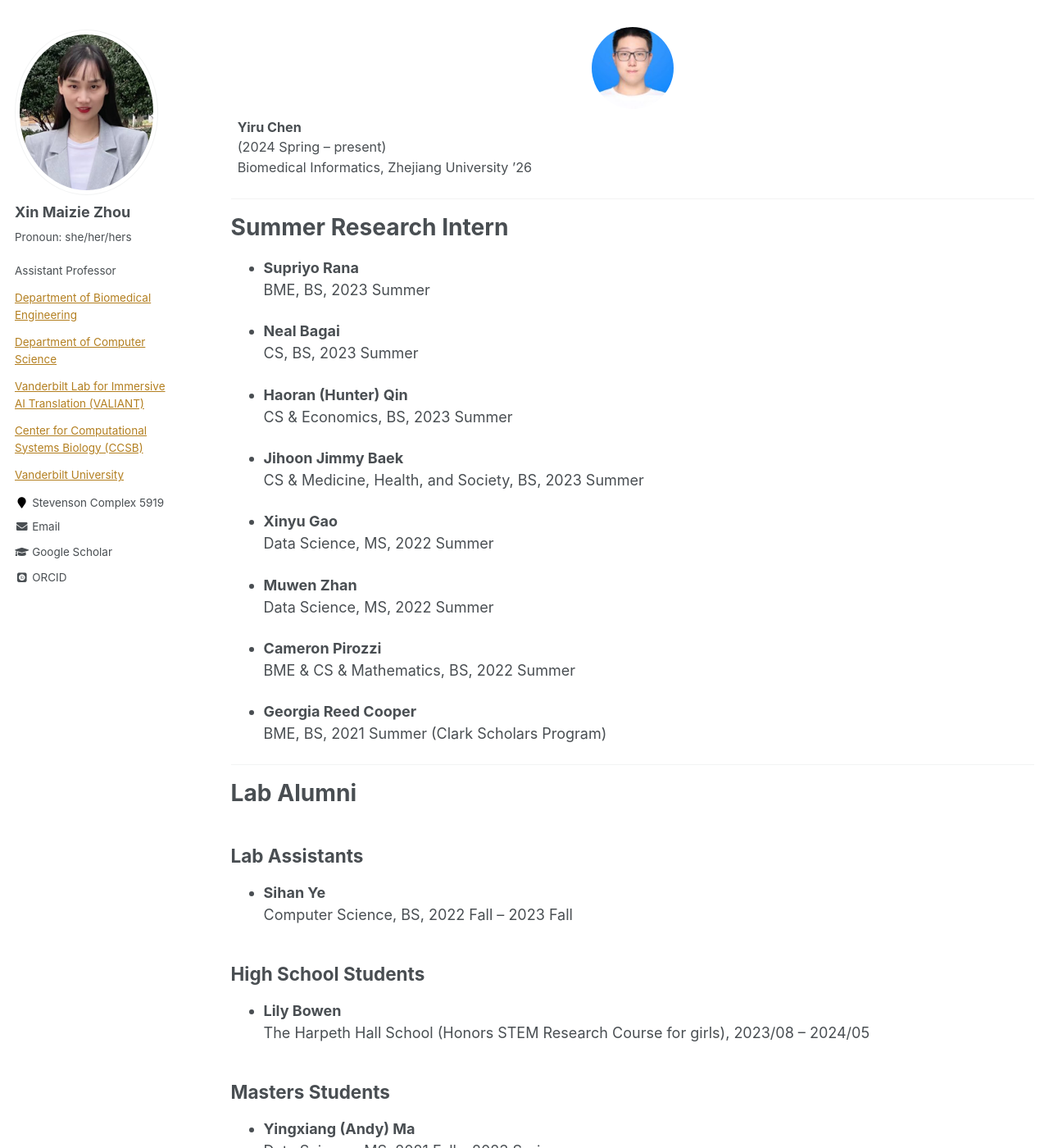
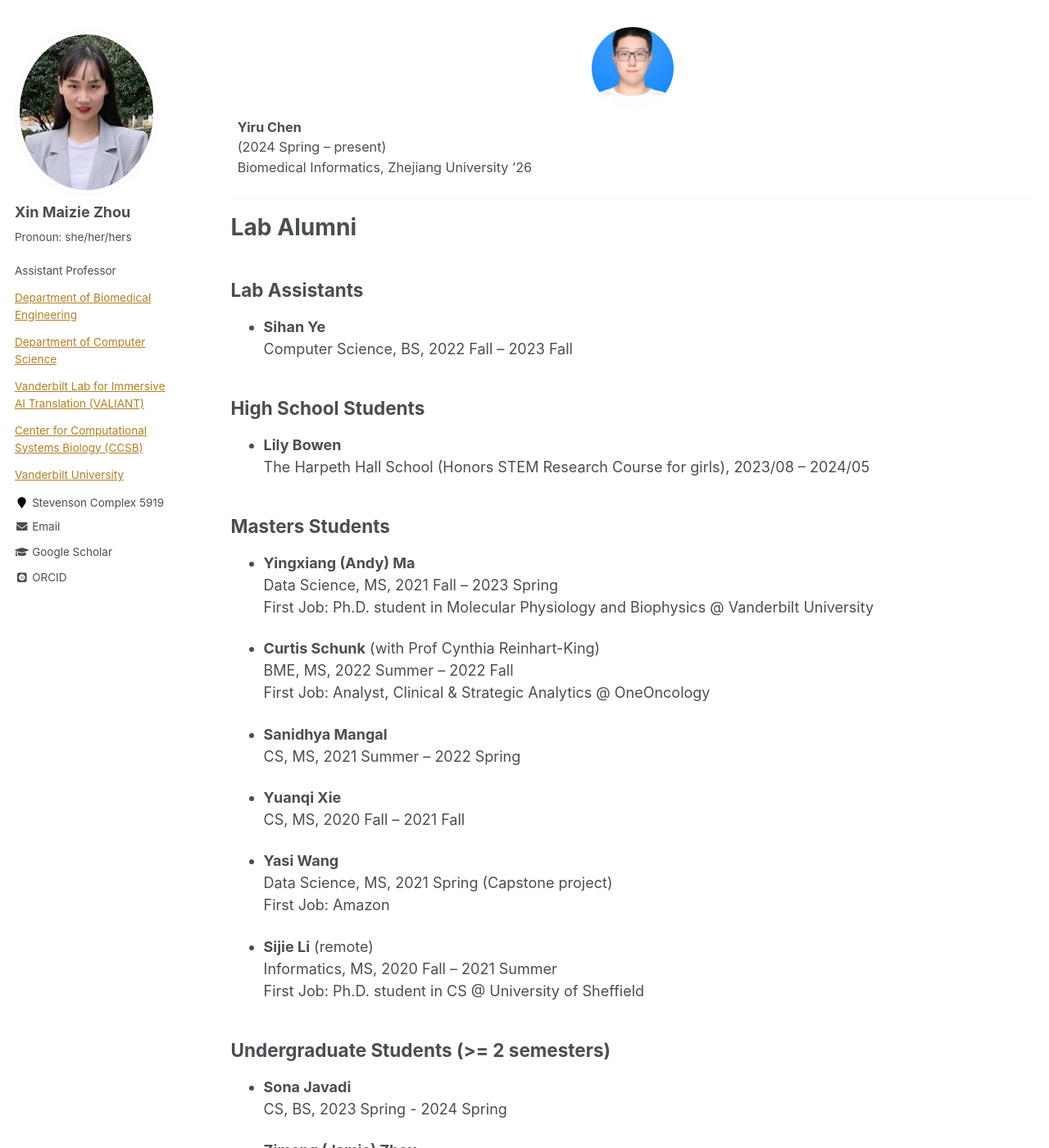
Before and after one commit to maiziezhoulab/Maiziezhoulab.github.io, a Jekyll site: the page built from _pages/LabMembers.md, in a window 1280 px wide and 1400 px high, scrolled down 2634 px. Shown: the whole window at 82% size. Built offline with Jekyll 4.4.1, drawn with Linux system fonts in a browser that asks for light colours; some web fonts are replaced.

Commit message:
Update LabMembers.md

```diff
--- a/_pages/LabMembers.md
+++ b/_pages/LabMembers.md
@@ -249,34 +249,6 @@ author_profile: true
 
 ---
 
-# Summer Research Intern
-
-- **Supriyo Rana**
-  BME, BS, 2023 Summer
-
-- **Neal Bagai**
-  CS, BS, 2023 Summer
-
-- **Haoran (Hunter) Qin**
-  CS & Economics, BS, 2023 Summer
-
-- **Jihoon Jimmy Baek**
-  CS & Medicine, Health, and Society, BS, 2023 Summer
-
-- **Xinyu Gao**
-  Data Science, MS, 2022 Summer
-
-- **Muwen Zhan**
-  Data Science, MS, 2022 Summer
-
-- **Cameron Pirozzi**
-  BME & CS & Mathematics, BS, 2022 Summer
-
-- **Georgia Reed Cooper**
-  BME, BS, 2021 Summer (Clark Scholars Program)
-
----
-
 # Lab Alumni
 
 ## Lab Assistants
```
